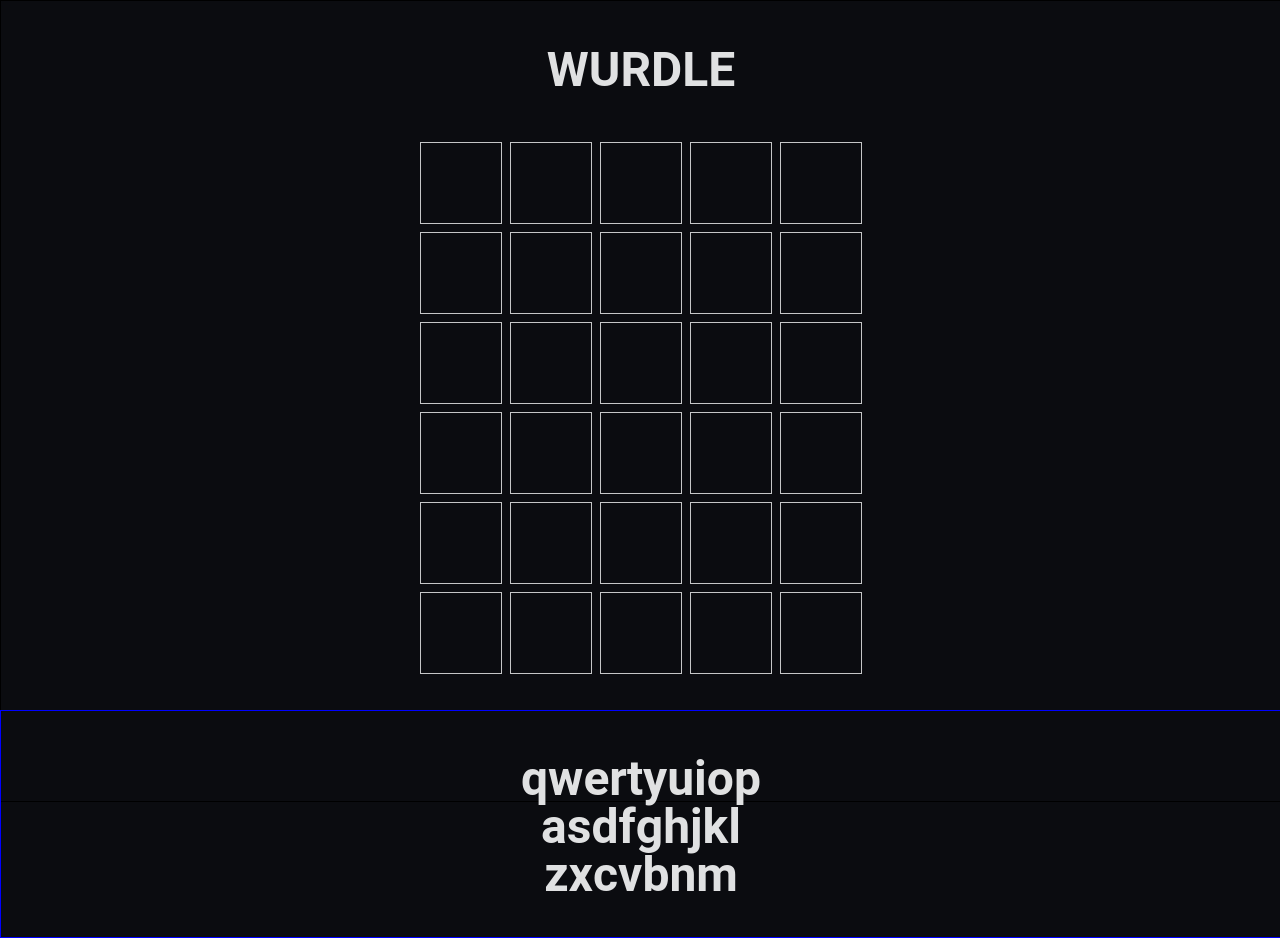
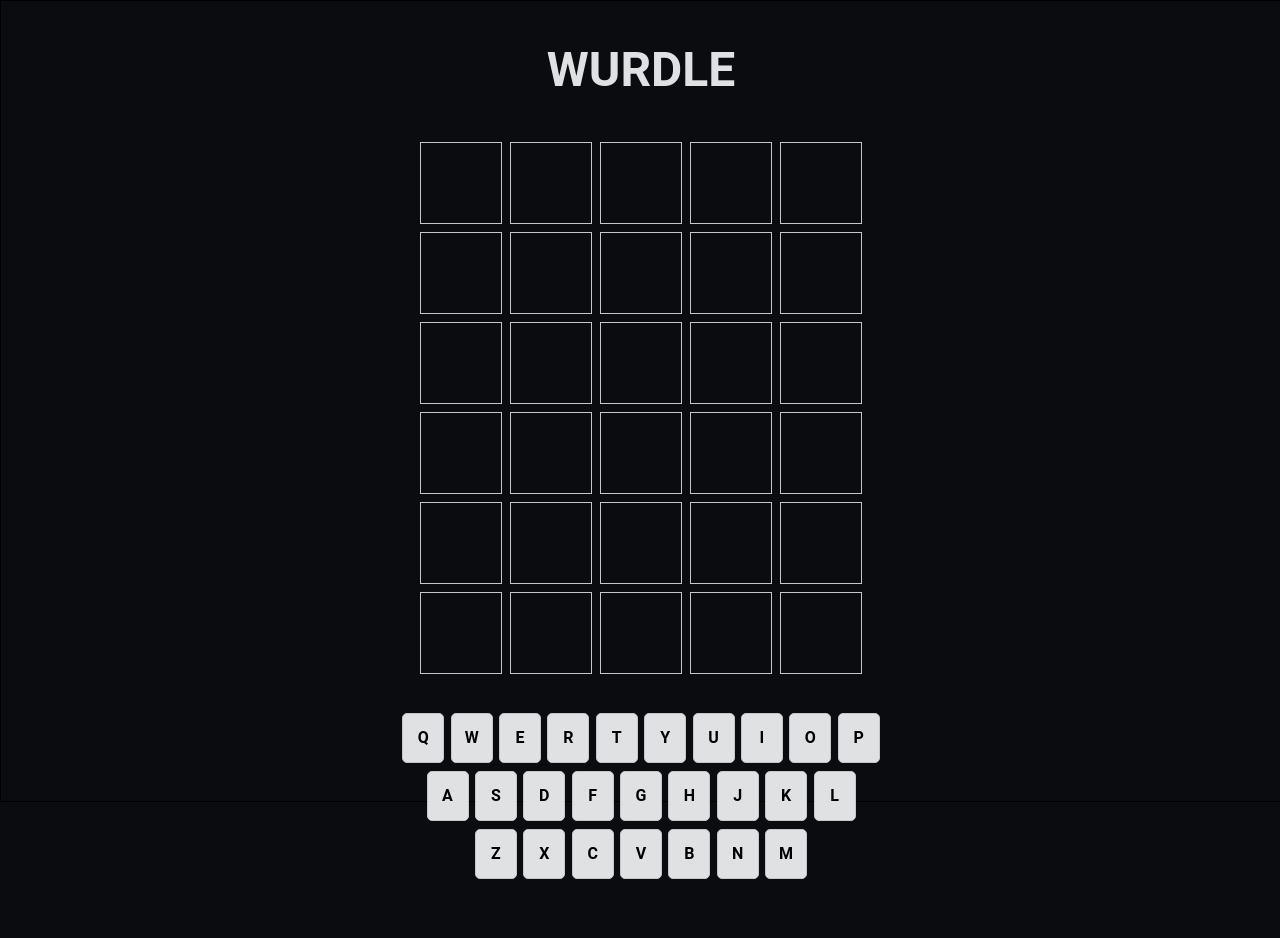
Before and after one commit to Hajurian/ReactWordle, a React (Vite) app in the folder wordle/: page / in a window 1280 px wide. Built offline with nearby package versions, Linux system fonts and the light colour scheme.

Commit message:
Added colors to the keyboard when guess is submitted

```diff
--- a/wordle/src/Components/Board.jsx
+++ b/wordle/src/Components/Board.jsx
@@ -14,6 +14,7 @@ function Board(props) {
     useEffect(() => {
         console.log(props.word);
     }, [])
+    //2 means right letter right spot, 1 means right letter wrong spot, 0 means wrong letter
     useEffect(() => {
         //loop through all previous
         for (let i in previous) {
@@ -21,7 +22,9 @@ function Board(props) {
             const currWord = previous[i].split('');
             //checking each character
             for (let j in currWord) {
+                //if the letter is in the word
                 if (props.word.toUpperCase().includes(currWord[j])) {
+                    //if the letter is in the correct spot
                     if (props.word.toUpperCase()[j] == currWord[j]) {
                         setKeyMap(map => new Map(map.set(currWord[j], 2)));
                     } else {
@@ -34,7 +37,6 @@ function Board(props) {
         }
     }, [previous])
     //handler for key presses
-    console.log(keyMap)
     const handleKeyDown = (event) => {
         if (event.key == 'Enter') {
             if (guess.length != 5) {
@@ -93,7 +95,7 @@ function Board(props) {
                 {defaultBoard.map((g, i) => {
                     return <Guess key={i} guess={guess} previous={previous} position={i} currentPos={current} word={props.word}/>
                 })}
-                <Keyboard guesses={previous} word={props.word}/>
+                <Keyboard word={props.word} keyMap={keyMap}/>
             </div>
         </>
     )
--- a/wordle/src/Components/Keyboard.jsx
+++ b/wordle/src/Components/Keyboard.jsx
@@ -2,14 +2,24 @@ import { useEffect, useState } from 'react';
 import '../Styles/Keyboard.css'
 function Keyboard(props) {
     //key board letters
-    const row1 = ['q','w','e','r','t','y','u','i','o','p'];
-    const row2 = ['a','s','d','f','g','h','j','k','l'];
-    const row3 = ['z','x','c','v','b','n','m'];
+    const row1 = ['Q', 'W', 'E', 'R', 'T', 'Y', 'U', 'I', 'O', 'P'];
+    const row2 = ['A', 'S', 'D', 'F', 'G', 'H', 'J', 'K', 'L'];
+    const row3 = ['Z', 'X', 'C', 'V', 'B', 'N', 'M'];
     //A key component for the keyboard
     const Key = (props) => {
+        let id = props.keyMap.get(props.letter);
+        if (id == 0) {
+            id = 'incorrect';
+        } else if (id == 1) {
+            id = 'almost';
+        } else if (id == 2 ) {
+            id = 'correct';
+        } else {
+            id = 'nullkey'
+        }
         return (<>
-            <div className="key-container">
-                <h1>{props.letter}</h1>
+            <div className="key-container" id = {id}>
+                {props.letter}
             </div>
         </>)
     }
@@ -17,17 +27,17 @@ function Keyboard(props) {
         <div className="keyboard">
             <div className="keyboard-row">
                 {row1.map((letter, idx) => {
-                    return <Key key={idx} letter={letter} />
+                    return <Key key={idx} letter={letter} keyMap={props.keyMap} />
                 })}
             </div>
             <div className="keyboard-row">
                 {row2.map((letter, idx) => {
-                    return <Key key={idx} letter={letter} />
+                    return <Key key={idx} letter={letter} keyMap={props.keyMap} />
                 })}
             </div>
             <div className="keyboard-row">
                 {row3.map((letter, idx) => {
-                    return <Key key={idx} letter={letter} />
+                    return <Key key={idx} letter={letter} keyMap={props.keyMap} />
                 })}
             </div>
         </div>
--- a/wordle/src/Styles/Keyboard.css
+++ b/wordle/src/Styles/Keyboard.css
@@ -2,7 +2,6 @@
     margin-top:2rem;
     width:100%;
     height:15rem;
-    border: 1px solid blue;
     display: flex;
     flex-direction: column;
     align-items: center;
@@ -10,4 +9,32 @@
 .keyboard-row {
     display: flex;
     height:3rem;
+    margin-bottom: 10px;;
 }
+.key-container {
+    width:2.5rem;
+    height:3rem;
+    border: 1px solid #C5C6C7;
+    border-radius:5px;
+    color: #000;
+    font-size:1rem;
+    font-weight:600;
+    display: flex;
+    align-items: center;
+    justify-content: center;
+    margin:0.2rem;
+    cursor:pointer;
+    background-color:#e0e1e2
+}
+#incorrect {
+    color:#fff;
+    background:inherit;
+}
+#almost {
+    color:#fff;
+    background-color: #c8b653;
+}
+#correct {
+    color:#fff;
+    background-color: #6ca965;
+}
```
